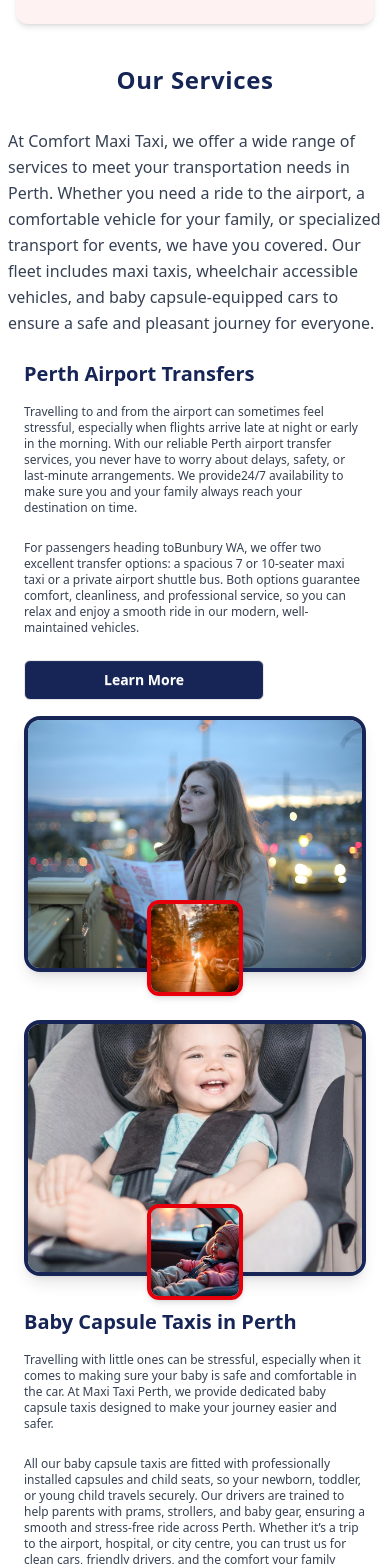
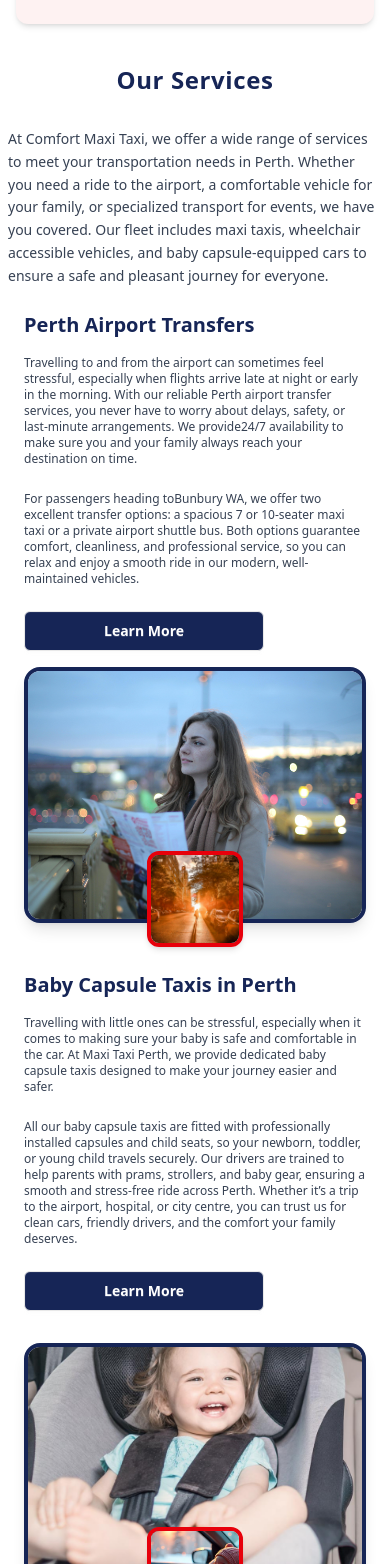
Before and after one commit to Raisul-24/comfort-maxitaxi-client, a React (Vite) app: page / in a window 390 px wide. Shown: the part 1124-2688 px from the top of the page. Built offline with nearby package versions, Linux system fonts and the light colour scheme.

Commit message:
fix issue

```diff
--- a/src/components/Home/Services.jsx
+++ b/src/components/Home/Services.jsx
@@ -7,7 +7,7 @@ const Services = () => {
             <h2 className='text-2xl md:text-4xl font-extrabold tracking-wide text-blue-950 text-center mb-8'>
                 Our Services
             </h2>
-            <p className='text-gray-700 text-base md:text-lg leading-relaxed mb
+            <p className='text-gray-700 text-sm md:text-base lg:text-lg leading-relaxed mb
                 -8'>
                 At Comfort Maxi Taxi, we offer a wide range of services to meet your transportation needs in Perth. Whether you need a ride to the airport, a comfortable vehicle for your family, or specialized transport for events, we have you covered. Our fleet includes maxi taxis, wheelchair accessible vehicles, and baby capsule-equipped cars to ensure a safe and pleasant journey for everyone.
             </p>
@@ -18,7 +18,7 @@ const Services = () => {
                     <div className="max-w-7xl mx-auto px-4 md:px-8">
                         <div className="grid md:grid-cols-2 gap-4 md:gap-12 items-center">
                             {/* Left Side - Text */}
-                            <div className="space-y-6 text-gray-700 text-xs md:text-base">
+                            <div className="space-y-6 text-gray-700 text-xs lg:text-base">
                                 <h2 className="text-xl md:text-2xl font-bold text-blue-950 mb-4">
                                     Perth Airport Transfers
                                 </h2>
@@ -62,7 +62,7 @@ const Services = () => {
                     <div className="max-w-7xl mx-auto px-4 md:px-8">
                         <div className="grid md:grid-cols-2 gap-8 md:gap-12 items-center">
                             {/* Left Side - Image */}
-                            <div className="relative w-full flex justify-center">
+                            <div className="relative w-full flex justify-center order-2 md:order-1">
 
                                 <img
                                     src="/images/babycapsule.jpg"
@@ -79,7 +79,7 @@ const Services = () => {
                                 </div>
                             </div>
                             {/* Right Side - Text */}
-                            <div className="space-y-6 text-gray-700 text-xs md:text-base">
+                            <div className="space-y-6 text-gray-700 text-xs lg:text-base order-1 md:order-2">
                                 <h2 className="text-xl md:text-2xl font-bold text-blue-950 mb-4">
                                     Baby Capsule Taxis in Perth
                                 </h2>
@@ -109,7 +109,7 @@ const Services = () => {
                     <div className="max-w-7xl mx-auto px-4 md:px-8">
                         <div className="grid md:grid-cols-2 gap-4 md:gap-12 items-center">
                             {/* Left Side - Text */}
-                            <div className="space-y-6 text-gray-700 text-xs md:text-base">
+                            <div className="space-y-6 text-gray-700 text-xs lg:text-base">
                                 <h2 className="text-xl md:text-2xl font-bold text-blue-950 mb-4">
                                     Wedding Transport in Perth
                                 </h2>
@@ -150,7 +150,7 @@ const Services = () => {
                     <div className="max-w-7xl mx-auto px-4 md:px-8">
                         <div className="grid md:grid-cols-2 gap-8 md:gap-12 items-center">
                             {/* Left Side - Image */}
-                            <div className="relative w-full flex justify-center">
+                            <div className="relative w-full flex justify-center order-2 md:order-1">
                                 <img
                                     src="/images/wheelchair.jpg"
                                     alt="Wheelchair accessible taxi in Perth"
@@ -166,7 +166,7 @@ const Services = () => {
                                 </div>
                             </div>
                             {/* Right Side - Text */}
-                            <div className="space-y-6 text-gray-700 text-xs md:text-base">
+                            <div className="space-y-6 text-gray-700 text-xs lg:text-base order-1 md:order-2">
                                 <h2 className="text-xl md:text-2xl font-bold text-blue-950 mb-4">
                                     Wheelchair Accessible Taxis in Perth
                                 </h2>
```
